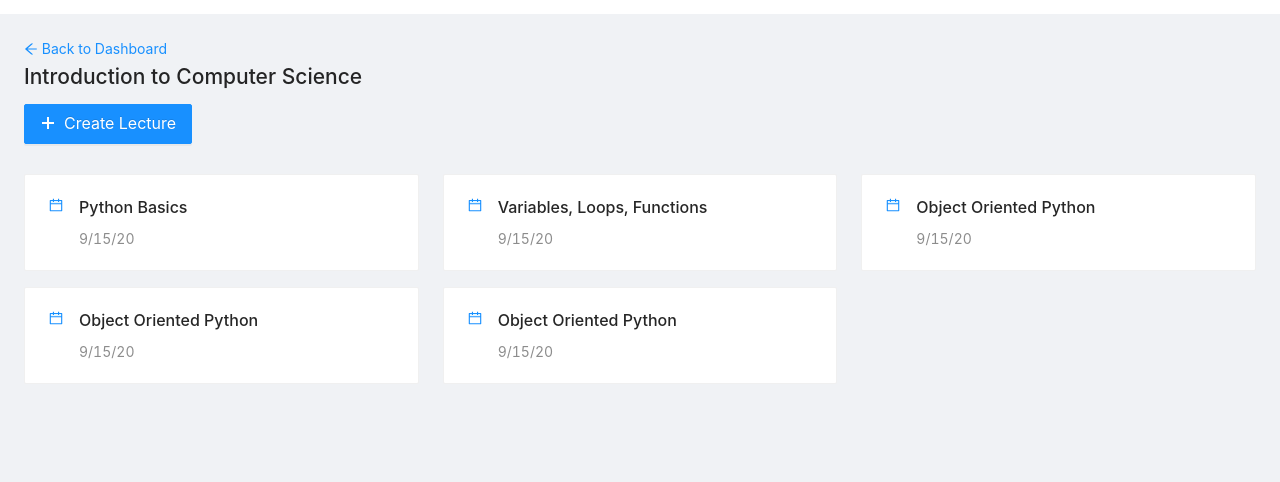
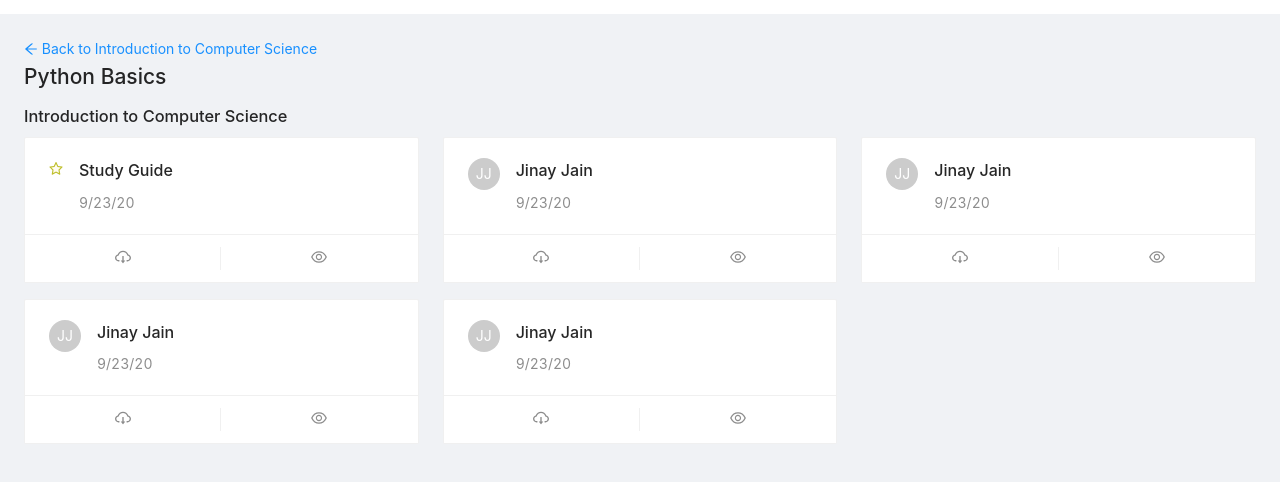
Before and after one commit to edwincarbajal/ivyhacks, a React (Create React App) app in the folder front-end/: page /class/1/1 in a window 1280 px wide. Shown: the top 482 px of the page. Built offline with nearby package versions, Linux system fonts and the light colour scheme; no server answers.

Commit message:
Add lecture page and update classes page UI

```diff
--- a/front-end/src/App.js
+++ b/front-end/src/App.js
@@ -5,6 +5,7 @@ import logo from "./logo.svg";
 import "./App.css";
 import Dashboard from "./components/Dashboard";
 import Class from "./components/Class";
+import Lecture from "./components/Lecture";
 
 class App extends React.Component {
   constructor(props) {
@@ -35,6 +36,9 @@ class App extends React.Component {
             <Route path="/editor">
               <Editor />
             </Route>
+            <Route path="/class/:id/:lectureId">
+              <Lecture />
+            </Route>
             <Route path="/class/:id">
               <Class />
             </Route>
--- a/front-end/src/components/Class/index.js
+++ b/front-end/src/components/Class/index.js
@@ -81,7 +81,7 @@ function Class() {
                 </Modal>
                 <Row gutter={[24, 16]}>
                     {courseInfo.lectures.map((lecture) => (
-                        <Col span={8}>
+                        <Col key={lecture.id} span={8}>
                             <LectureCard
                                 title={lecture.title}
                                 date={lecture.date}
--- /dev/null
+++ b/front-end/src/components/Lecture/index.js
@@ -0,0 +1,73 @@
+import {
+    ArrowLeftOutlined,
+    CloudDownloadOutlined,
+    EyeOutlined,
+    StarTwoTone,
+} from "@ant-design/icons";
+import { Card, Col, Layout, Row } from "antd";
+import React from "react";
+import { Link } from "react-router-dom";
+import NotesCard from "../Dashboard/NotesCard";
+
+const { Content } = Layout;
+
+const lectureInfo = {
+    title: "Python Basics",
+    course: "Introduction to Computer Science",
+    notes: [
+        {
+            id: 1,
+            author: "Jinay Jain",
+        },
+        {
+            id: 2,
+            author: "Jinay Jain",
+        },
+        {
+            id: 3,
+            author: "Jinay Jain",
+        },
+        {
+            id: 4,
+            author: "Jinay Jain",
+        },
+    ],
+};
+
+function Lecture() {
+    return (
+        <Layout style={{ minHeight: "100vh" }}>
+            <Content style={{ margin: "24px" }}>
+                <Link to="/">
+                    <ArrowLeftOutlined /> Back to {lectureInfo.course}
+                </Link>
+                <h1>{lectureInfo.title}</h1>
+                <h3>{lectureInfo.course}</h3>
+                <Row gutter={[24, 16]}>
+                    <Col span={8}>
+                        <Card
+                            hoverable
+                            actions={[
+                                <CloudDownloadOutlined />,
+                                <EyeOutlined />,
+                            ]}
+                        >
+                            <Card.Meta
+                                title="Study Guide"
+                                avatar={<StarTwoTone twoToneColor="#bfbf2c" />}
+                                description="9/23/20"
+                            ></Card.Meta>
+                        </Card>
+                    </Col>
+                    {lectureInfo.notes.map((note) => (
+                        <Col key={note.id} span={8}>
+                            <NotesCard />
+                        </Col>
+                    ))}
+                </Row>
+            </Content>
+        </Layout>
+    );
+}
+
+export default Lecture;
```
